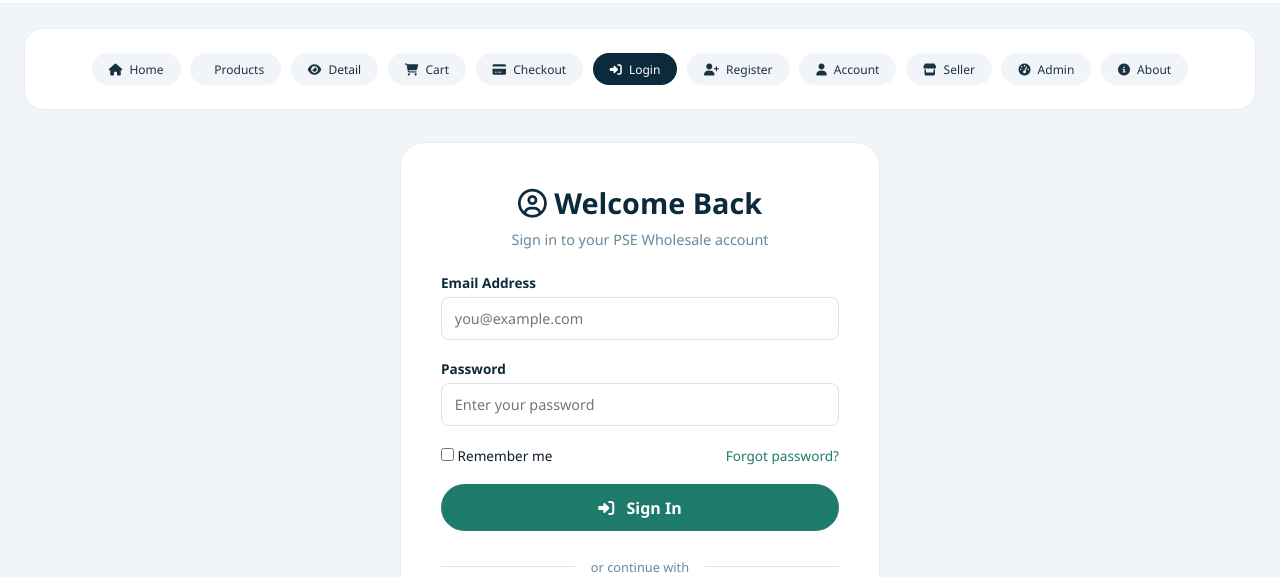
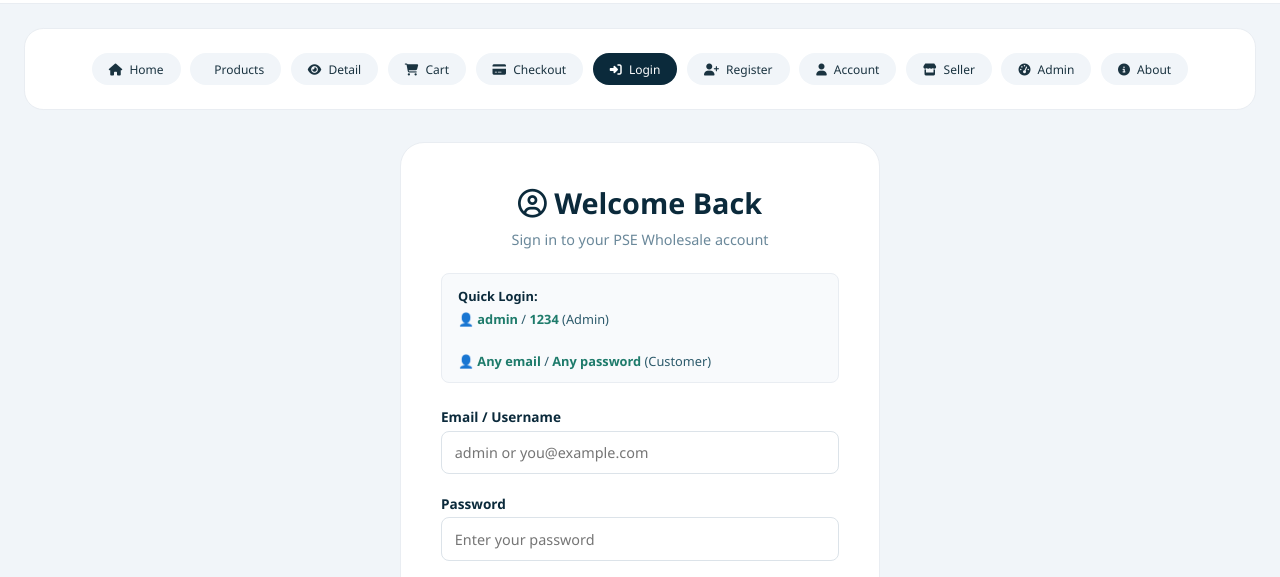
Before and after one commit to prayerdome0/Psedistribution-, a plain HTML site: page login.html in a window 1280 px wide. Shown: the part 144-721 px from the top of the page. Drawn offline with Linux system fonts and the light colour scheme; some icons are missing.

Commit message:
Add files via upload

```diff
--- a/login.html
+++ b/login.html
@@ -137,6 +137,31 @@
             text-decoration: underline;
         }
 
+        .demo-credentials {
+            background: #f8fafc;
+            border-radius: 8px;
+            padding: 0.8rem 1rem;
+            margin-bottom: 1.5rem;
+            border: 1px solid #e9edf2;
+            font-size: 0.8rem;
+        }
+        .demo-credentials strong {
+            color: #0b2a3b;
+        }
+        .demo-credentials .cred {
+            display: flex;
+            gap: 1.5rem;
+            flex-wrap: wrap;
+            margin-top: 0.3rem;
+        }
+        .demo-credentials .cred span {
+            color: #2c5a6b;
+        }
+        .demo-credentials .cred .highlight {
+            color: #1e7b6b;
+            font-weight: 600;
+        }
+
         @media (max-width: 480px) {
             .auth-page {
                 padding: 1.5rem;
@@ -164,7 +189,7 @@
         </div>
         <div id="authLinks">
             <a href="#" onclick="document.getElementById('helpModal').style.display='flex'">Help</a>
-            <a href="#" onclick="showToast('📦 Track your order - Enter your order number', 'info')">Track Order</a>
+            <a href="track-order.html">Track Order</a>
             <a href="seller-dashboard.html">Become a Seller</a>
             <a href="login.html" id="loginLink" style="display:none;">Login</a>
             <a href="register.html" id="registerLink">Register</a>
@@ -241,10 +266,18 @@
         <h2><i class="fa-regular fa-circle-user"></i> Welcome Back</h2>
         <p class="subtitle">Sign in to your PSE Wholesale account</p>
 
+        <div class="demo-credentials">
+            <strong>Quick Login:</strong>
+            <div class="cred">
+                <span>👤 <span class="highlight">admin</span> / <span class="highlight">1234</span> (Admin)</span>
+                <span>👤 <span class="highlight">Any email</span> / <span class="highlight">Any password</span> (Customer)</span>
+            </div>
+        </div>
+
         <form id="loginForm">
             <div class="form-group">
-                <label>Email Address</label>
-                <input type="email" id="loginEmail" placeholder="you@example.com" required />
+                <label>Email / Username</label>
+                <input type="text" id="loginEmail" placeholder="admin or you@example.com" required />
             </div>
             <div class="form-group">
                 <label>Password</label>
```
Also changed, not shown: admin-dashboard.html (+6 -5 lines).
